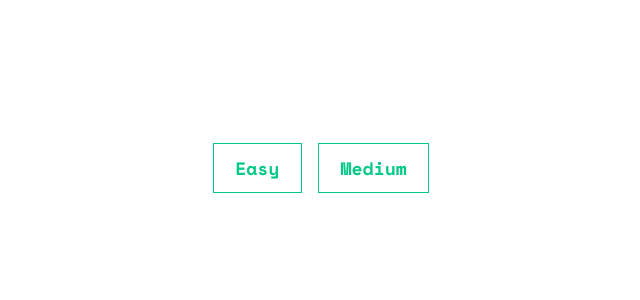
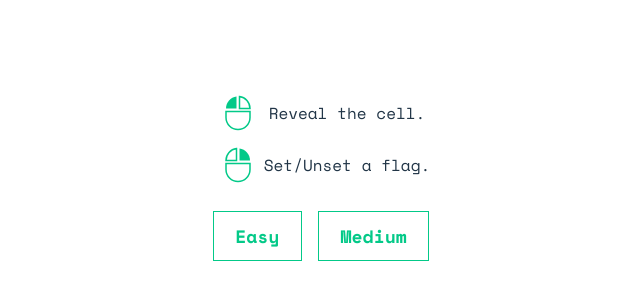
Before and after one commit to emilythedev/minesweeper-react-ts, a React (Vite) app: page / in a window 1280 px wide. Shown: the part 232-532 px from the top of the page, without its empty margins (319-959 px from the left). Built offline with nearby package versions, Linux system fonts and the light colour scheme.

Commit message:
add tutorial component

```diff
--- a/src/App.tsx
+++ b/src/App.tsx
@@ -3,6 +3,7 @@ import { useState } from 'react'
 import './App.css'
 import Level from './Level'
 import Minesweeper from './Minesweeper'
+import Tutorial from './Tutorial'
 
 function App() {
   const [level, setLevel] = useState<LevelProps | null>(null)
@@ -16,7 +17,10 @@ function App() {
   }
 
   return (
-    <Level selectLevel={setLevel} />
+    <div>
+      <Tutorial />
+      <Level selectLevel={setLevel} />
+    </div>
   )
 }
 
--- /dev/null
+++ b/src/Tutorial.tsx
@@ -0,0 +1,50 @@
+import styled, { css } from "styled-components"
+import MouseSvg from './assets/mouse.svg?react'
+
+const MouseIcon = styled(MouseSvg)<{click: 'left' | 'right'}>`
+  width: 36px;
+  height: 36px;
+  fill: none;
+  stroke: #02c988;
+  stroke-width: 1px;
+  margin: 8px;
+
+  ${(props) => {
+    switch (props.click) {
+      case 'left':
+        return css`
+          path:nth-child(2) {
+            stroke-width: 0;
+            fill: #02c988;
+          }
+        `
+      case 'right':
+        return css`
+          path:nth-child(3) {
+            stroke-width: 0;
+            fill: #02c988;
+          }
+        `
+    }
+  }}
+`
+const TutorialContainer = styled.div`
+  display: grid;
+  grid-template-columns: max-content auto;
+  align-items: center;
+
+  margin: 16px;
+`
+
+const Tutorial = () => {
+  return (
+    <TutorialContainer>
+        <MouseIcon click="left" />
+        <div>Reveal the cell.</div>
+        <MouseIcon click="right" />
+        <div>Set/Unset a flag.</div>
+    </TutorialContainer>
+  )
+}
+
+export default Tutorial
```
Also changed, not shown: src/assets/mouse.svg (added).
